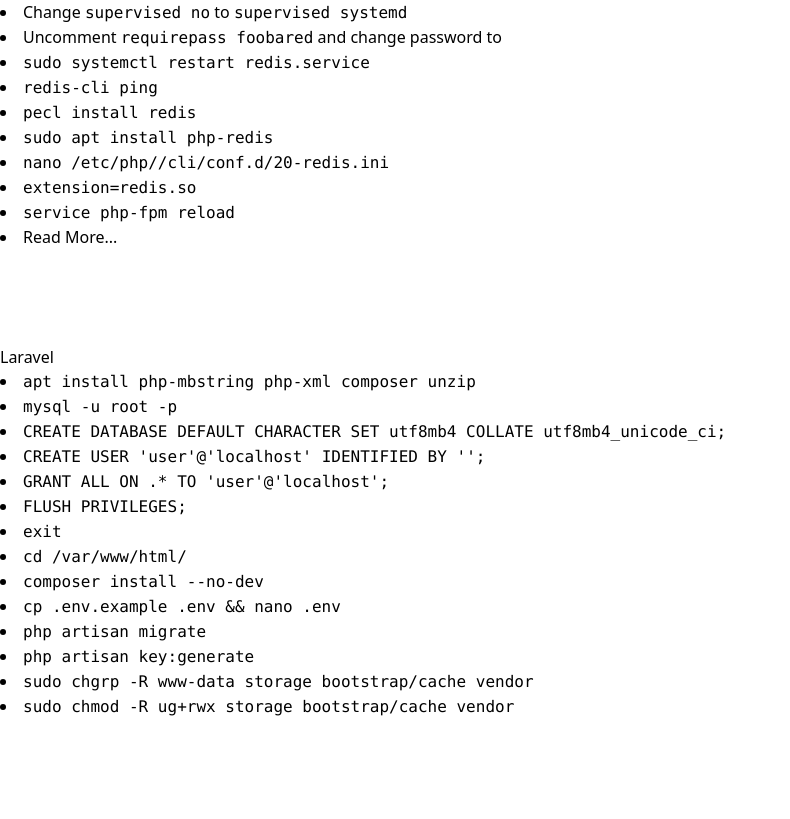
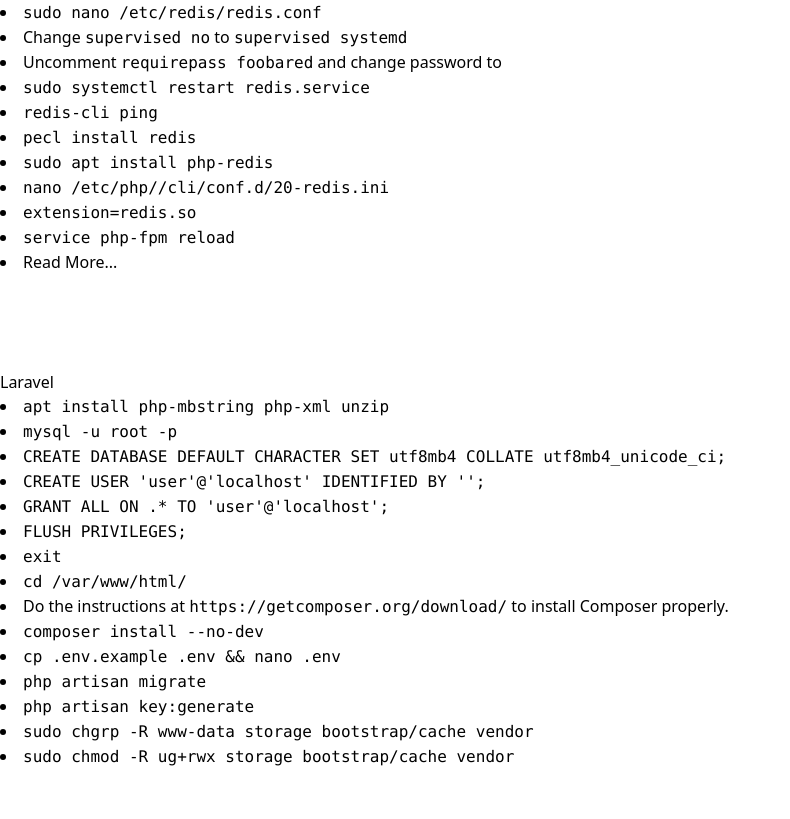
Before and after one commit to mokhosh/deploy, a website built with Vite: page _index.html in a window 1280 px wide. Shown: the part 3425-4244 px from the top of the page, without its empty margins (0-790 px from the left). Built offline with nearby package versions, Linux system fonts and the light colour scheme; what @tailwindcss/typography would draw is missing.

Commit message:
a few fixes

```diff
--- a/_index.html
+++ b/_index.html
@@ -126,6 +126,7 @@
     <li><code>apt update</code></li>
     <li><code>apt install git</code></li>
     <li><code>su git</code></li>
+    <li><code>git config --global init.defaultBranch main</code></li>
     <li><code>cd ~ && git init --bare <span x-text="root"></span>.git</code></li>
     <li><code>cd ~/<span x-text="root"></span>.git/hooks</code></li>
     <li><code>touch post-receive</code></li>
@@ -162,7 +163,7 @@
     <li><a href="https://www.digitalocean.com/community/tutorials/how-to-install-and-secure-redis-on-ubuntu-18-04">Read More...</a></li>
 
     <h1 class="pt-24">Laravel</h1>
-    <li><code>apt install php<span x-text="php"></span>-mbstring php<span x-text="php"></span>-xml composer unzip</code></li>
+    <li><code>apt install php<span x-text="php"></span>-mbstring php<span x-text="php"></span>-xml unzip</code></li>
     <li><code>mysql -u root -p</code></li>
     <li><code>CREATE DATABASE <span x-text="root"></span> DEFAULT CHARACTER SET utf8mb4 COLLATE utf8mb4_unicode_ci;</code></li>
     <li><code>CREATE USER '<span x-text="root"></span>user'@'localhost' IDENTIFIED BY '<span x-text="password"></span>';</code></li>
@@ -170,6 +171,7 @@
     <li><code>FLUSH PRIVILEGES;</code></li>
     <li><code>exit</code></li>
     <li><code>cd /var/www/html/<span x-text="root"></span></code></li>
+    <li>Do the instructions at <code>https://getcomposer.org/download/</code> to install Composer properly.</li>
     <li><code>composer install --no-dev</code></li>
     <li><code>cp .env.example .env && nano .env</code></li>
     <li><code>php artisan migrate</code></li>
```
